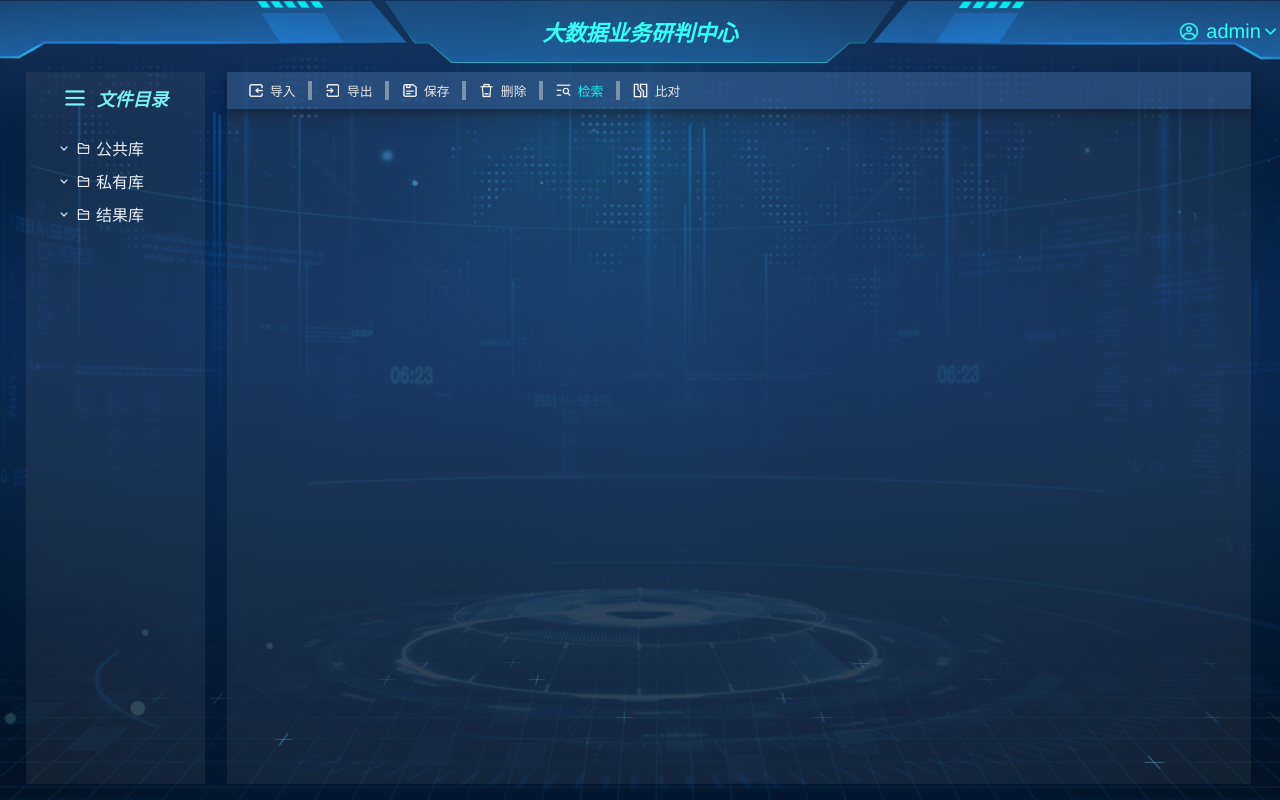
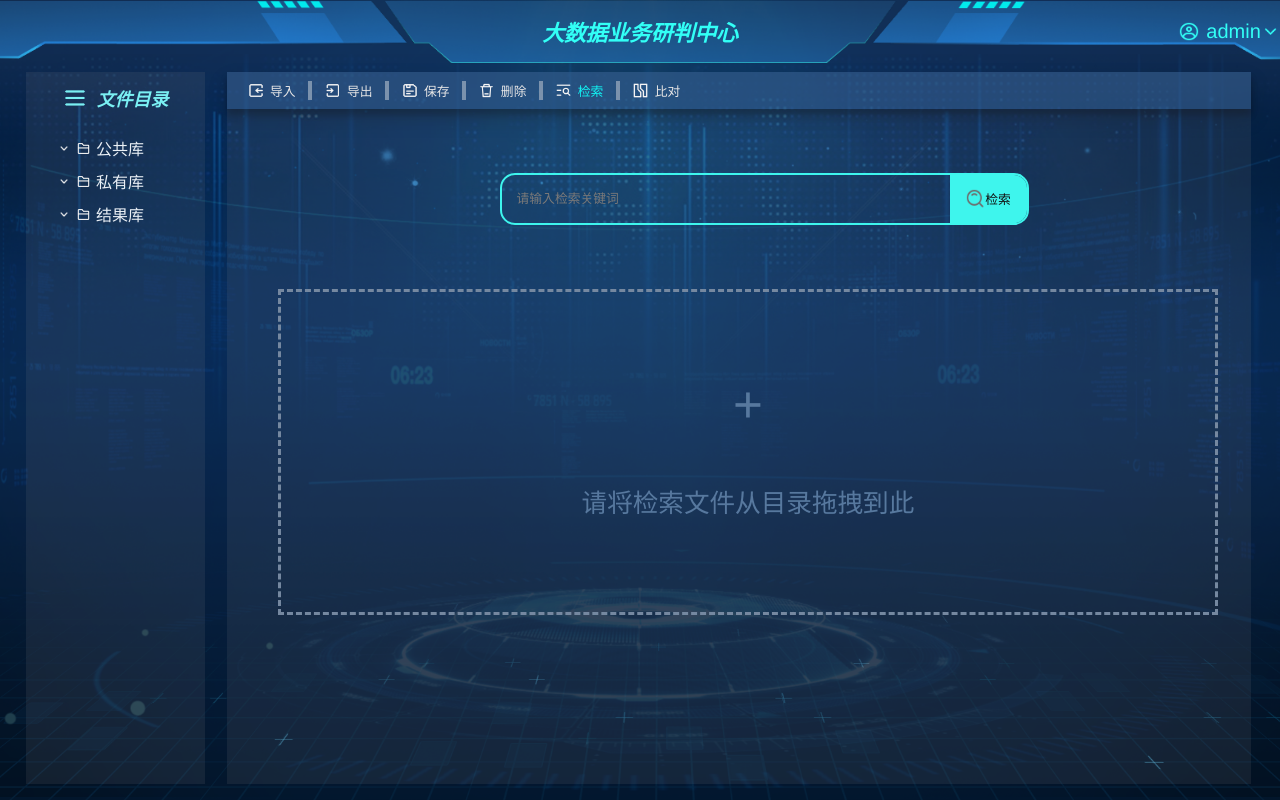
Before and after one commit to wannzi/jw, a Vue app: page /dashboard/fileComparison/searchFunction in a window 1280 px wide. Built offline with nearby package versions, Linux system fonts and the light colour scheme.

Commit message:
比对的检索页面

```diff
--- a/src/views/dashboard/DashboardView.vue
+++ b/src/views/dashboard/DashboardView.vue
@@ -239,7 +239,7 @@ export default {
    position: relative;
    z-index: 11;
    width: 20vw;
-   border-radius: 5%;
+   border-radius: 5px;
 
 }
 
--- a/src/views/system/fileComparison/fileComparison.vue
+++ b/src/views/system/fileComparison/fileComparison.vue
@@ -13,7 +13,7 @@
                <span>公共库</span>
             </div>
             <div v-if="publicListIsShow">
-               <div class="item_list" v-for="item in publicList" :key="item"  draggable="true">
+               <div class="item_list" v-for="item in publicList" :key="item" draggable="true">
 
                   <img src="../../../assets/UserManagement/编辑文件_file.png" alt="">
                   <span>{{ item.name }}</span>
@@ -56,28 +56,28 @@
       <div class="fileComparison_right">
 
          <div class="right_head">
-            <span class="icon_head">
+            <span class="icon_head" @click="showUpLoadPopup">
                <img src="../../../assets/UserManagement/传入(白)_afferent.png" alt="">
                <span>导入</span>
             </span>
 
-            <span class="icon_head" @click="showNav(2)" :class="{ navActive:this.$route.name === 'ExportFunction'}">
+            <span class="icon_head" @click="showNav(2)" :class="{ navActive: this.$route.name === 'ExportFunction' }">
                <img src="../../../assets/UserManagement/传入(白)_afferent.png" style="transform: scaleX(-1);">
                <span>导出</span>
             </span>
-            <span class="icon_head" @click="showNav(3)" :class="{ navActive:this.$route.name === 'SaveFunction'}">
+            <span class="icon_head" @click="showNav(3)" :class="{ navActive: this.$route.name === 'SaveFunction' }">
                <img src="../../../assets/UserManagement/保存_save.png">
                <span>保存</span>
             </span>
-            <span class="icon_head" @click="showNav(4)" :class="{ navActive:this.$route.name === 'DeleteFunction'}">
+            <span class="icon_head" @click="showNav(4)" :class="{ navActive: this.$route.name === 'DeleteFunction' }">
                <img src="../../../assets/UserManagement/删除_delete.png">
                <span>删除</span>
             </span>
-            <span class="icon_head" @click="showNav(5)" :class="{ navActive:this.$route.name === 'SearchFunction'}">
+            <span class="icon_head" @click="showNav(5)" :class="{ navActive: this.$route.name === 'SearchFunction' }">
                <img src="../../../assets/UserManagement/查找_find.png">
                <span>检索</span>
             </span>
-            <span class="icon_head" @click="showNav(6)" :class="{ navActive:this.$route.name === 'CompareFunction'}">
+            <span class="icon_head" @click="showNav(6)" :class="{ navActive: this.$route.name === 'CompareFunction' }">
                <img src="../../../assets/UserManagement/对比_contrast.png">
                <span>比对</span>
             </span>
@@ -91,8 +91,18 @@
             <div>检索:在一个或多个文件中检索内容</div>
             <div>对比:将一个或多个文件进行内容比对</div>
          </div>
+         <!-- 弹窗 -->
+         <div v-if="uploadPopupIsShow" class="dialog-backdrop" @click.self="closePopup()">
+            <div class="dialog-content" @click.stop >
+                  <input type="file" name="" id="">
 
+                  <div>
+                     <button type="button" @click="closePopup()">取消</button>
+                  <button type="button" @click="closePopup()">确定</button>
+                  </div>
 
+            </div>
+         </div>
 
          <router-view class="child_view"></router-view>
 
@@ -128,6 +138,7 @@ export default {
          privateListIsShow: false,
          resultsListIsShow: false,
          fileContent: '',
+         uploadPopupIsShow: false,
       }
    },
    activated() {
@@ -150,18 +161,24 @@ export default {
       },
       // 展示导出页面
       showNav(nav) {
-         if(nav==2){
-         this.$router.push({name:'ExportFunction'});
-         }if(nav==3){
-         this.$router.push({name:'SaveFunction'});
-         }if(nav==4){
-         this.$router.push({name:'DeleteFunction'});
-         }if(nav==5){
-         this.$router.push({name:'SearchFunction'});
-         }else if(nav==6){
-         this.$router.push({name:'CompareFunction'});
+         if (nav == 2) {
+            this.$router.push({ name: 'ExportFunction' });
+         } if (nav == 3) {
+            this.$router.push({ name: 'SaveFunction' });
+         } if (nav == 4) {
+            this.$router.push({ name: 'DeleteFunction' });
+         } if (nav == 5) {
+            this.$router.push({ name: 'SearchFunction' });
+         } else if (nav == 6) {
+            this.$router.push({ name: 'CompareFunction' });
          }
       },
+      closePopup(){
+         this.uploadPopupIsShow = false;
+      },
+      showUpLoadPopup(){
+         this.uploadPopupIsShow = true;
+      }
 
 
    }
@@ -327,11 +344,71 @@ export default {
 }
 </style>
 <style>
-   .navActive{
+.navActive {
    color: aqua;
 }
+
 .child_view {
    margin-top: 3vw;
    margin-left: 4vw;
 }
 </style>
+
+<style>
+.dialog-backdrop {
+   position: fixed;
+   top: 0;
+   left: 0;
+   width: 100%;
+   height: 100%;
+   background-color: rgba(0, 0, 0, 0.5);
+   display: flex;
+   justify-content: center;
+   align-items: center;
+   z-index: 9;
+
+}
+
+.dialog-content {
+   background: white;
+   padding: 20px;
+   box-shadow: 0 4px 6px rgba(0, 0, 0, 0.1);
+   position: relative;
+   z-index: 11;
+   width: 20vw;
+   border-radius: 5px;
+
+}
+
+.dialog-content div {
+   display: flex;
+   justify-content: space-around;
+   align-items: baseline;
+}
+
+.dialog-content div .name {
+   width: 3vw;
+}
+
+.dialog-content form input,
+form select {
+   width: 70%;
+   padding: 10px;
+   margin-top: 5px;
+   margin-bottom: 15px;
+   box-sizing: border-box;
+   border: 1px solid #ccc;
+   border-radius: 4px;
+}
+
+.dialog-content table {
+   display: flex;
+   flex-direction: column;
+   align-items: center;
+   margin-bottom: 2vh;
+}
+
+.dialog-content .file-input {
+   height: 40vh;
+}
+</style>
--- a/src/views/system/fileComparison/function/deleteFunction.vue
+++ b/src/views/system/fileComparison/function/deleteFunction.vue
@@ -7,7 +7,7 @@
 
        <div class="ctrl_btn">
 
-           <button class="ge_btn1">导出</button>
+           <button class="ge_btn1">删除</button>
            <button class="ge_btn2">清空</button>
        </div>
    </div>
--- a/src/views/system/fileComparison/function/searchFunction.vue
+++ b/src/views/system/fileComparison/function/searchFunction.vue
@@ -0,0 +1,121 @@
+<template>
+    <div>
+
+        <div class="search_input">
+            <input type="text" placeholder="请输入检索关键词">
+
+
+            <button>
+                <img src="@/assets/UserManagement/搜索(黑)_search.png" alt="">
+                <span>检索</span>
+            </button>
+
+
+        </div>
+
+
+        <div class="intoFile">
+            <div class="intoFile_title_1">+</div>
+            <div class="intoFile_title_2">请将检索文件从目录拖拽到此</div>
+        </div>
+    </div>
+</template>
+<script>
+export default {
+    data() {
+        return {
+        }
+    },
+    activated() {
+    },
+    watch: {
+    },
+    created() {
+    },
+    mounted() {
+    },
+    methods: {
+    }
+
+
+}
+</script>
+
+<style>
+.search_input {
+    display: flex;
+    justify-content: space-between;
+    align-items: center;
+    width: 40vw;
+    height: 6vh;
+    border: 2px solid #32fff6;
+    border-radius: 15px; /* 添加圆角 */
+    padding-left: 1vw;
+    overflow: hidden;
+    margin:  0 auto;
+    margin-top: 5vw;
+    margin-bottom: 5vw;
+
+
+}
+
+.search_input img {
+    width: 1.5vw;
+}
+
+
+.search_input input {
+    width: 85%;
+    height: 100%;
+    background-color: transparent;
+    border: none;
+    font-size: 1vw;
+    color: azure;
+}
+
+.search_input input:focus {
+    outline: none;
+}
+
+.search_input button {
+    width: 15%;
+    height: 100%;
+    border: none;
+    font-size: 1vw;
+    background-color: #32fff6;
+    border-radius: 0;
+    display: flex;
+    justify-content: center;
+    align-items: center
+}
+</style>
+
+
+<style>
+.intoFile {
+    width: 73vw;
+    height: 40vh;
+    border: 3px dashed #6f86a0;
+    position: relative;
+}
+
+.intoFile_title_1 {
+    position: absolute;
+    top: 35%;
+    left: 50%;
+    transform: translate(-50%, -50%);
+    font-size: 4vw;
+    color: #4e749e;
+}
+
+
+
+.intoFile_title_2 {
+    position: absolute;
+    top: 65%;
+    left: 50%;
+    transform: translate(-50%, -50%);
+    font-size: 2vw;
+    color: #4e749e;
+}
+</style>
```
Also changed, not shown: src/assets/UserManagement/搜索(黑)_search.png (added). Lines whose indentation alone changed are shown as unchanged.
